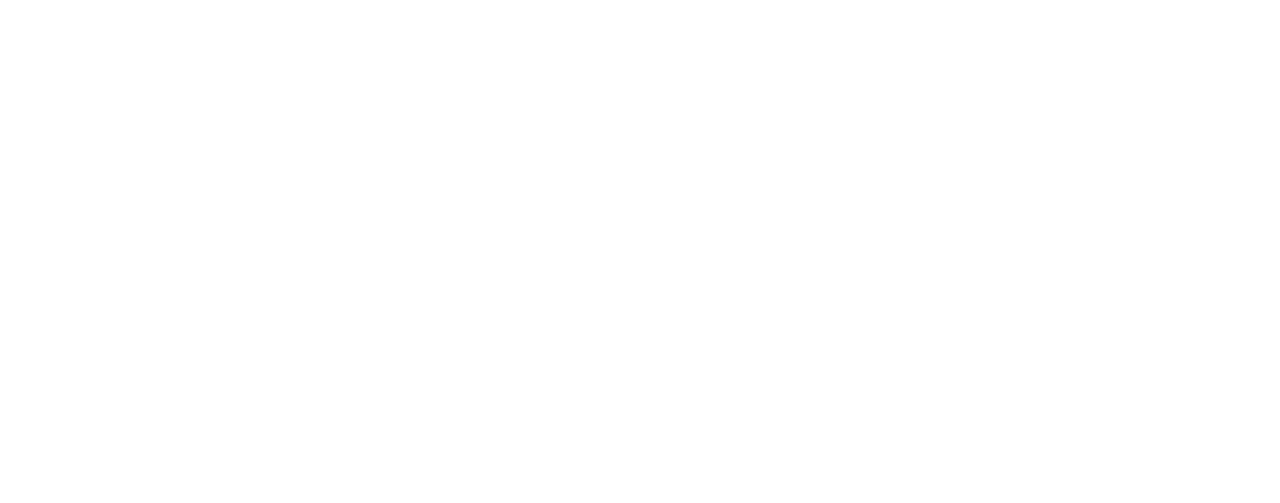
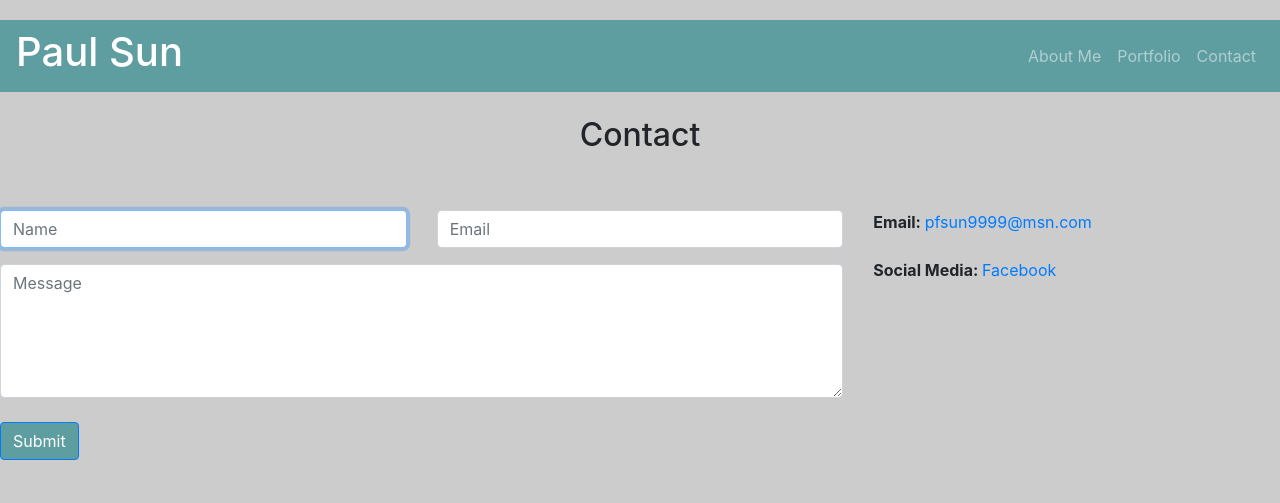
Before and after one commit to LostandConfusedStudent/Bootstrap-Portfolio, a plain HTML site: page contact.html in a window 1280 px wide. Drawn offline with nearby package versions, Linux system fonts and the light colour scheme.

Commit message:
Updated style.css and portfolio.html, deleted practice index2.html, and wrote code for contact.html

```diff
--- a/contact.html
+++ b/contact.html
@@ -0,0 +1,106 @@
+<!DOCTYPE html>
+<html lang="en">
+<head>
+
+    <meta charset="UTF-8">
+    <meta name="viewport" content="width=device-width, initial-scale=1.0">
+
+    <!--Links to jquery and bootstrap cascading style sheet and javascript-->
+
+    <script src="https://ajax.googleapis.com/ajax/libs/jquery/3.5.1/jquery.min.js"></script>
+
+    <link rel="stylesheet" href="./css/bootstrap.min.css">
+
+    <link rel="stylesheet" type="text/css" href="css/style.css">
+
+    <script src="./js/bootstrap.min.js"></script>
+
+    <title>Contact</title>
+
+</head>
+
+<body>
+
+    <!--Navigation bar-->
+    <!-- Used https://www.youtube.com/watch?v=ngcRor6TQRw as a reference -->
+
+    <header class="header_area">
+
+        <div class="main-menu">
+            <nav class="navbar navbar-expand-md navbar-dark" style="background-color: cadetblue">
+                <h1 style="color: white">Paul Sun</h1>
+
+                <button class="navbar-toggler" type="button" data-toggle="collapse" data-target="#navbarNav">
+                    <span class="navbar-toggler-icon"></span>
+                </button>
+
+                <div class="collapse navbar-collapse" id="navbarNav">
+                    <div class="mr-auto">
+                    </div>
+                    <ul class="navbar-nav">
+                        <li class="nav-item">
+                            <a class="nav-link" href="index.html">About Me</a>
+                        </li>
+                        <li class="nav-item">
+                            <a class="nav-link" href="portfolio.html">Portfolio</a>
+                        </li>
+                        <li class="nav-item">
+                            <a class="nav-link" href="contact.html">Contact</a>
+                        </li>
+                    </ul>
+                </div>
+            </nav>
+        </div>
+
+    </header>
+
+    <br>
+
+    <h2>Contact</h2>
+
+    <br>
+
+    <!-- Container holding forms -->
+    <!-- Used https://bootsnipp.com/snippets/vO0d as a reference -->
+
+    <secion class="container">
+
+        <div class="row">
+
+            <div class="col-sm-8 contact-form">
+                <form>
+                    <div class="row">
+                        <div class="col-md-6 col-md-6 form-group">
+                            <input class="form-control" id="name" name="name" placeholder="Name" type="text" required autofocus />
+                        </div>
+                        <div class="col-md-6 col-md-6 form-group">
+                            <input class="form-control" id="email" name="email" placeholder="Email" type="email" required />
+                        </div>
+                    </div>
+
+                    <textarea class="form-control" id="message" name="message" placeholder="Message" rows="5"></textarea>
+
+                    <br>
+
+                    <div class="row">
+                        <div class="col-md-6 col-md-6 form-group">
+
+                        <button class="btn btn-primary pull-right background" type="submit">Submit</button>
+                        </div>
+                    </div>
+                </form>
+            </div>
+
+            <div class="col-md-4">
+                <address>
+                    <strong>Email: </strong> <a href="mailto:pfsun9999@msn.com">pfsun9999@msn.com</a><br><br>
+                    <strong>Social Media: </strong> <a href="https://www.facebook.com/profile.php?id=100014677367779">Facebook</a><br><br>
+                </address>
+            </div>
+
+        </div>
+
+    </secion>
+
+</body>
+</html>
--- a/css/style.css
+++ b/css/style.css
@@ -6,6 +6,7 @@
 
 body {
   background-color: #ccc;
+  padding-top:20px;
 }
 
 /* Box model and positioning */
@@ -20,6 +21,15 @@ body {
     margin: 40px auto;
   }
 
+.container_three {
+  width: 200px;
+  margin: 40px auto;
+}
+
+.background {
+  background-color: cadetblue;
+}
+
 
 h2 {
     text-align: center;
```
Also changed, not shown: index2.html (deleted, +0 -50 lines), portfolio.html (+1 -1 lines).
